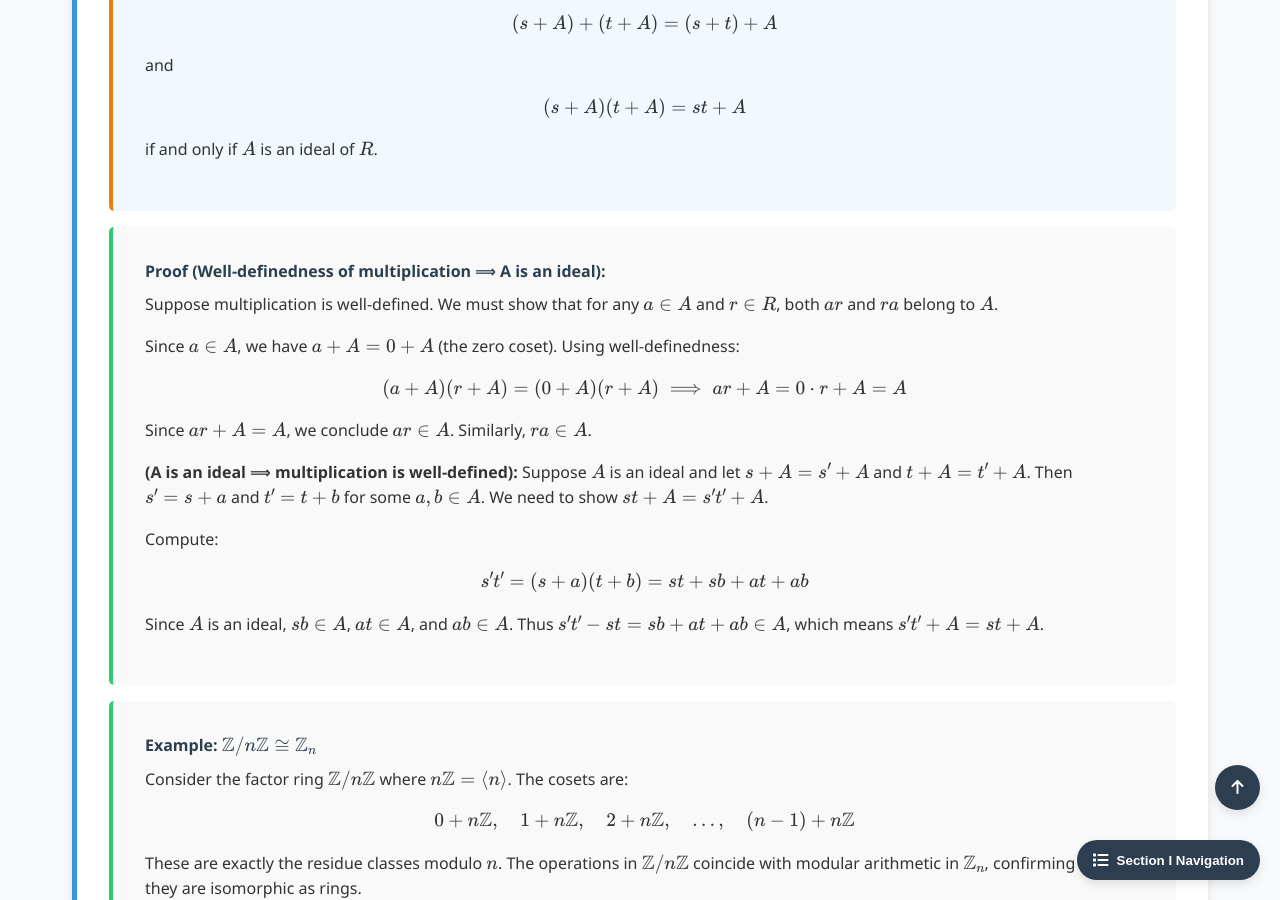
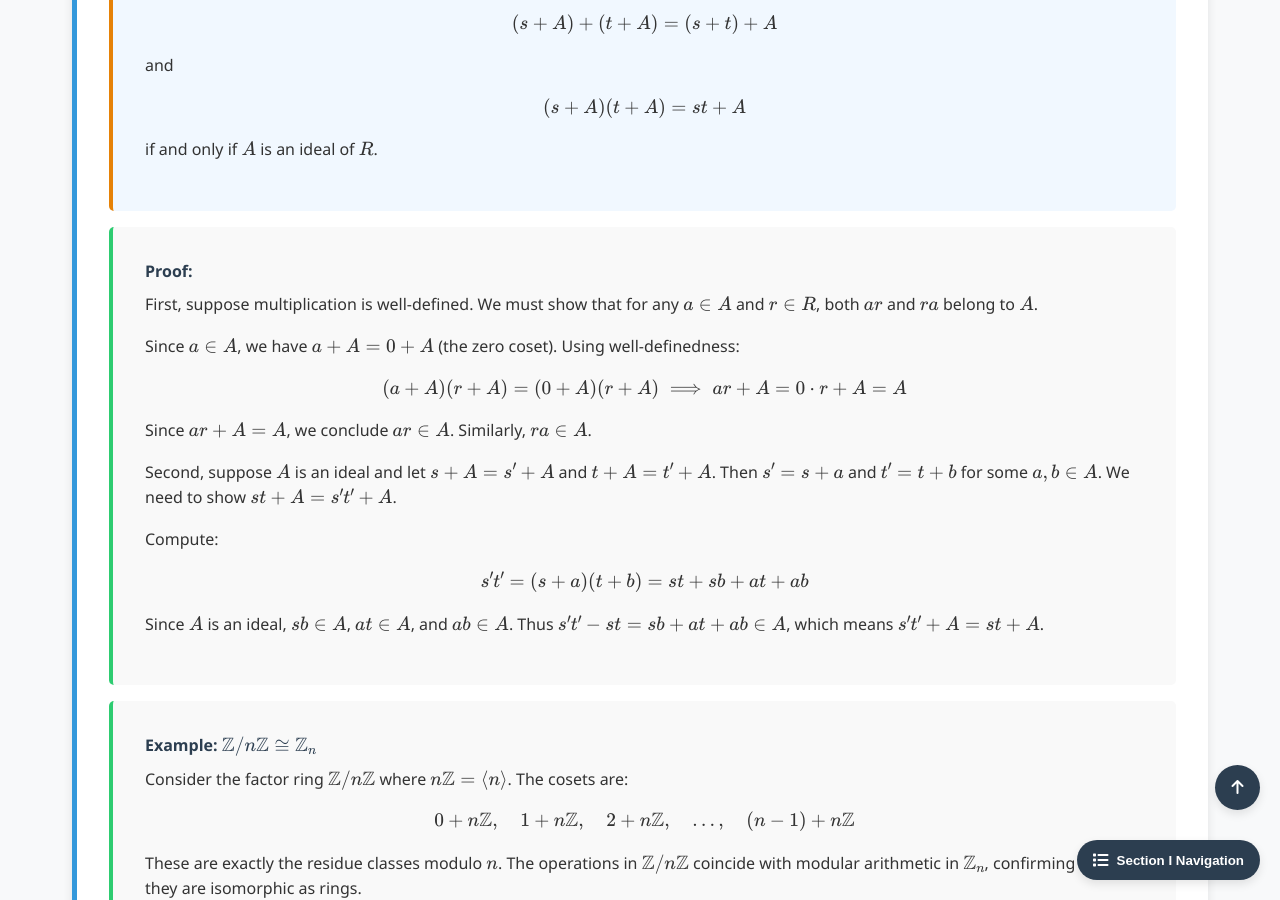
Before and after one commit to Yusukey01/yusukey01.github.io, a Jekyll site: the page built from Mathematics/Linear_algebra/ideals.html, in a window 1280 px wide and 900 px high, scrolled down 3129 px. Built offline with Jekyll 4.4.1, drawn with Linux system fonts in a browser that asks for light colours.

```diff
--- a/Mathematics/Linear_algebra/ideals.html
+++ b/Mathematics/Linear_algebra/ideals.html
@@ -262,9 +262,9 @@ noindex: true
                 </div>
 
                 <div class="proof">
-                    <span class="proof-title">Proof (Well-definedness of multiplication ⟹ A is an ideal):</span>
+                    <span class="proof-title">Proof:</span>
                     <p>
-                        Suppose multiplication is well-defined. We must show that for any \(a \in A\) and \(r \in R\),
+                        First, suppose multiplication is well-defined. We must show that for any \(a \in A\) and \(r \in R\),
                         both \(ar\) and \(ra\) belong to \(A\).
                     </p>
                     <p>
@@ -275,8 +275,7 @@ noindex: true
                         Since \(ar + A = A\), we conclude \(ar \in A\). Similarly, \(ra \in A\).
                     </p>
                     <p>
-                        <strong>(A is an ideal ⟹ multiplication is well-defined):</strong>
-                        Suppose \(A\) is an ideal and let \(s + A = s' + A\) and \(t + A = t' + A\).
+                        Second, suppose \(A\) is an ideal and let \(s + A = s' + A\) and \(t + A = t' + A\).
                         Then \(s' = s + a\) and \(t' = t + b\) for some \(a, b \in A\). We need to show \(st + A = s't' + A\).
                     </p>
                     <p>
```
